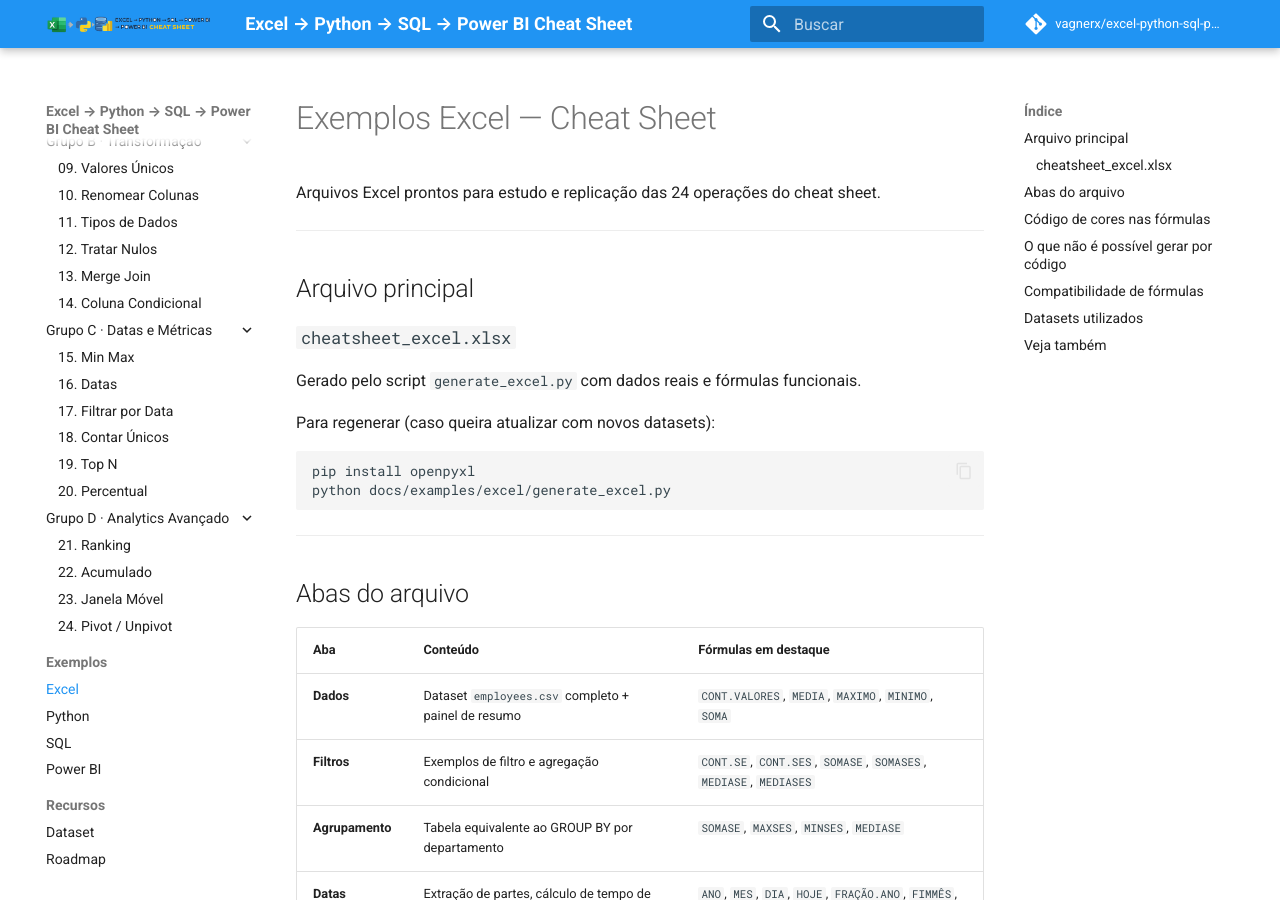
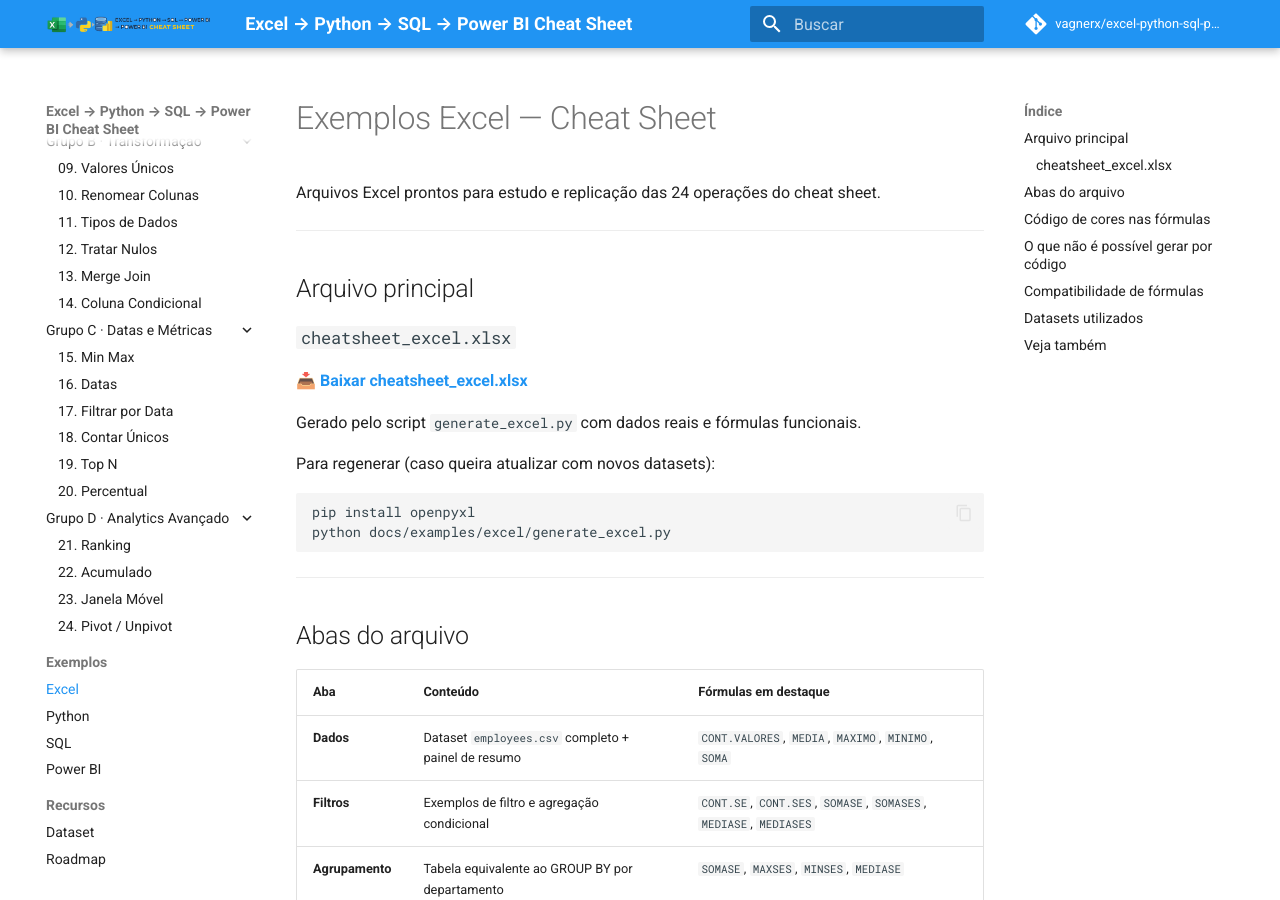
Before and after one commit to vagnerx/excel-python-sql-powerbi-cheatsheet, an MkDocs documentation site: the page built from docs/examples/excel/README.md, in a window 1280 px wide and 900 px high. Built offline with MkDocs 1.6.1 and Material for MkDocs 9.7.7, drawn with Linux system fonts in a browser that asks for light colours; comment, search, counter and statistics services are not loaded.

Commit message:
docs(excel): add direct download link for cheatsheet_excel.xlsx

```diff
--- a/docs/examples/excel/README.md
+++ b/docs/examples/excel/README.md
@@ -7,6 +7,8 @@ Arquivos Excel prontos para estudo e replicação das 24 operações do cheat sh
 ## Arquivo principal
 
 ### `cheatsheet_excel.xlsx`
+
+📥 **[Baixar cheatsheet_excel.xlsx](cheatsheet_excel.xlsx)**
 
 Gerado pelo script `generate_excel.py` com dados reais e fórmulas funcionais.
 
```
